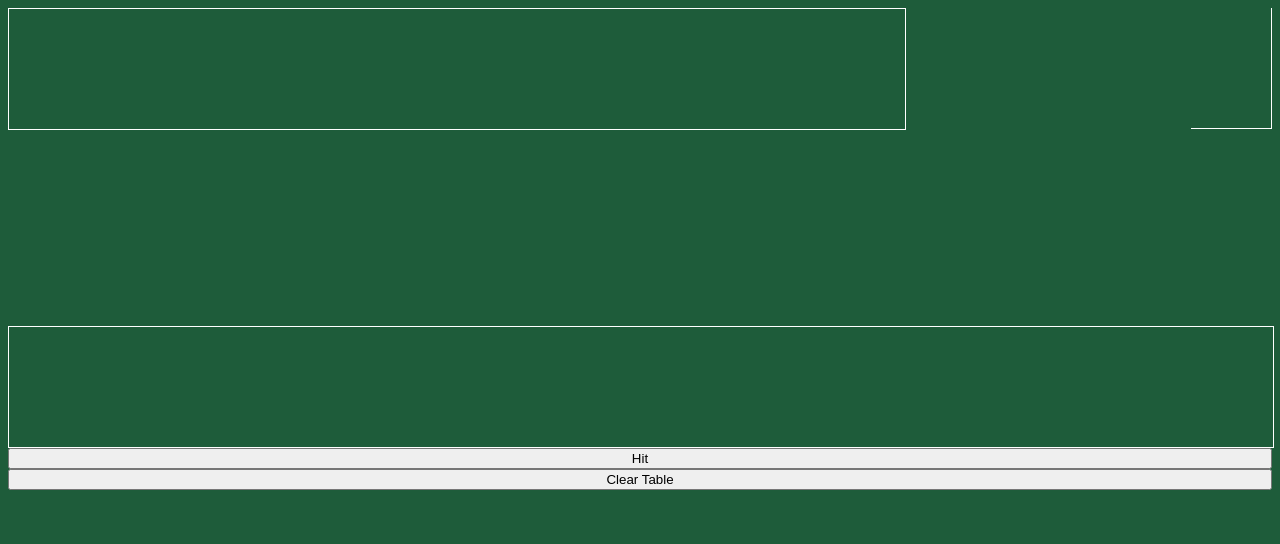
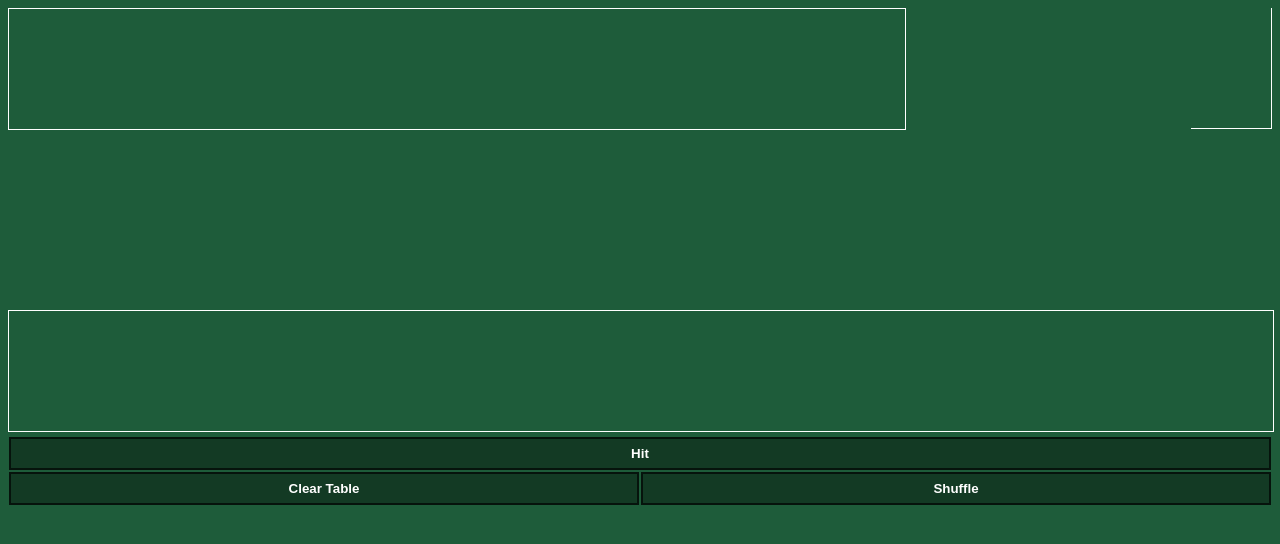
Before and after one commit to vinnydiehl/ace-tally, a React (Vite) app: page / in a window 1280 px wide. Shown: the top 544 px of the page. Built offline with nearby package versions, Linux system fonts and the light colour scheme.

Commit message:
Layout buttons
This is somewhat of a temporary layout, but it looks nicer for now.

```diff
--- a/src/App.css
+++ b/src/App.css
@@ -39,3 +39,24 @@
     }
   }
 }
+
+.btn-container {
+  margin-top: 0.25em;
+}
+
+.btn-row {
+  display: flex;
+
+  > button {
+    flex: 1;
+  }
+}
+
+button {
+  border: 2px solid #06130c;
+  background: #133a24;
+  color: white;
+  font-weight: bold;
+  padding: 0.5em;
+  margin: 0.1em;
+}
--- a/src/App.tsx
+++ b/src/App.tsx
@@ -126,8 +126,13 @@ export default function App() {
         })}
       </div>
 
-      <button onClick={hit}>Hit</button>
-      <button onClick={clearTable}>Clear Table</button>
+      <div className="btn-container">
+        <div className="btn-row"><button onClick={hit}>Hit</button></div>
+        <div className="btn-row">
+          <button onClick={clearTable}>Clear Table</button>
+          <button onClick={shuffle}>Shuffle</button>
+        </div>
+      </div>
     </>
   );
 }
```
